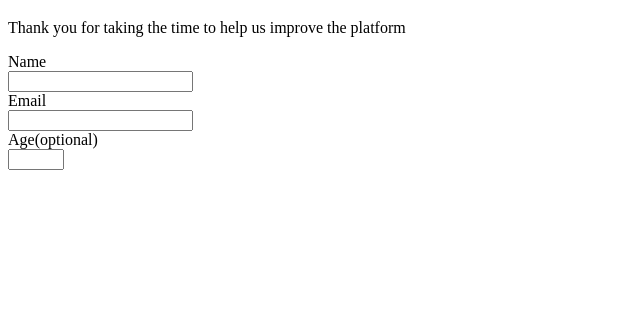
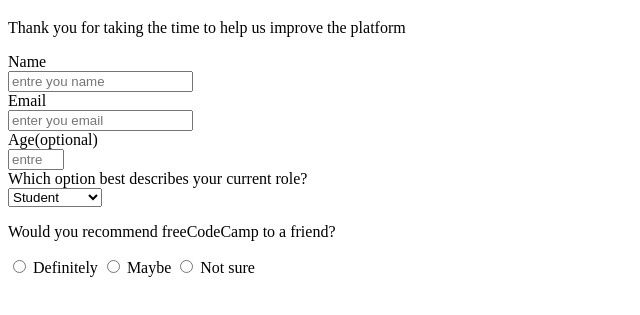
Before and after one commit to ZabihullahNooriWardak/htmlAndCssProject, a plain HTML site: page index.html in a window 1280 px wide. Shown: the part 61-376 px from the top of the page, without its empty margins (0-640 px from the left). Drawn offline with Linux system fonts and the light colour scheme.

Commit message:
Added a options in index

```diff
--- a/index.html
+++ b/index.html
@@ -13,16 +13,38 @@
     <p id="description">Thank you for taking the time to help us improve the platform</p>
     <form action="" id="survey-form">
         <div>
-            <label for="name">Name</label><br>
-            <input type="text" id="name">
+            <label id="name-label" for="name">Name</label><br>
+            <input type="text" id="name" placeholder="entre you name">
         </div>
         <div>
-            <label for="email">Email</label><br>
-            <input type="email" id="email">
+            <label id="email-label" for="email">Email</label><br>
+            <input type="email" id="email" placeholder="enter you email">
         </div>
         <div>
-            <label for="number">Age(optional)</label><br>
-            <input type="number" id="number" min="10" max="90">
+            <label id="number-label" for="number">Age(optional)</label><br>
+            <input type="number" id="number" min="10" max="90" placeholder="entre you age">
+        </div>
+        <div>
+            <label id="role-label" for="">Which option best describes your current role?</label><br>
+            <select name="role" id="dropdown">
+               <option value="Studet">Student</option>
+               <option value="Full time job">Full time job</option>
+            </select>
+        </div>
+        <div>
+            <p>Would you recommend freeCodeCamp to a friend?</p>
+            <label for="" value="">
+                <input value="Definitely" type="radio" name="radio">
+                Definitely
+            </label>
+            <label for="" value="">
+                <input value="Maybe" type="radio" name="radio" id="">
+                Maybe
+            </label>
+            <label for="" value="">
+                <input value="Not sure" type="radio" name="radio">
+                Not sure
+            </label>
         </div>
 
 
```
